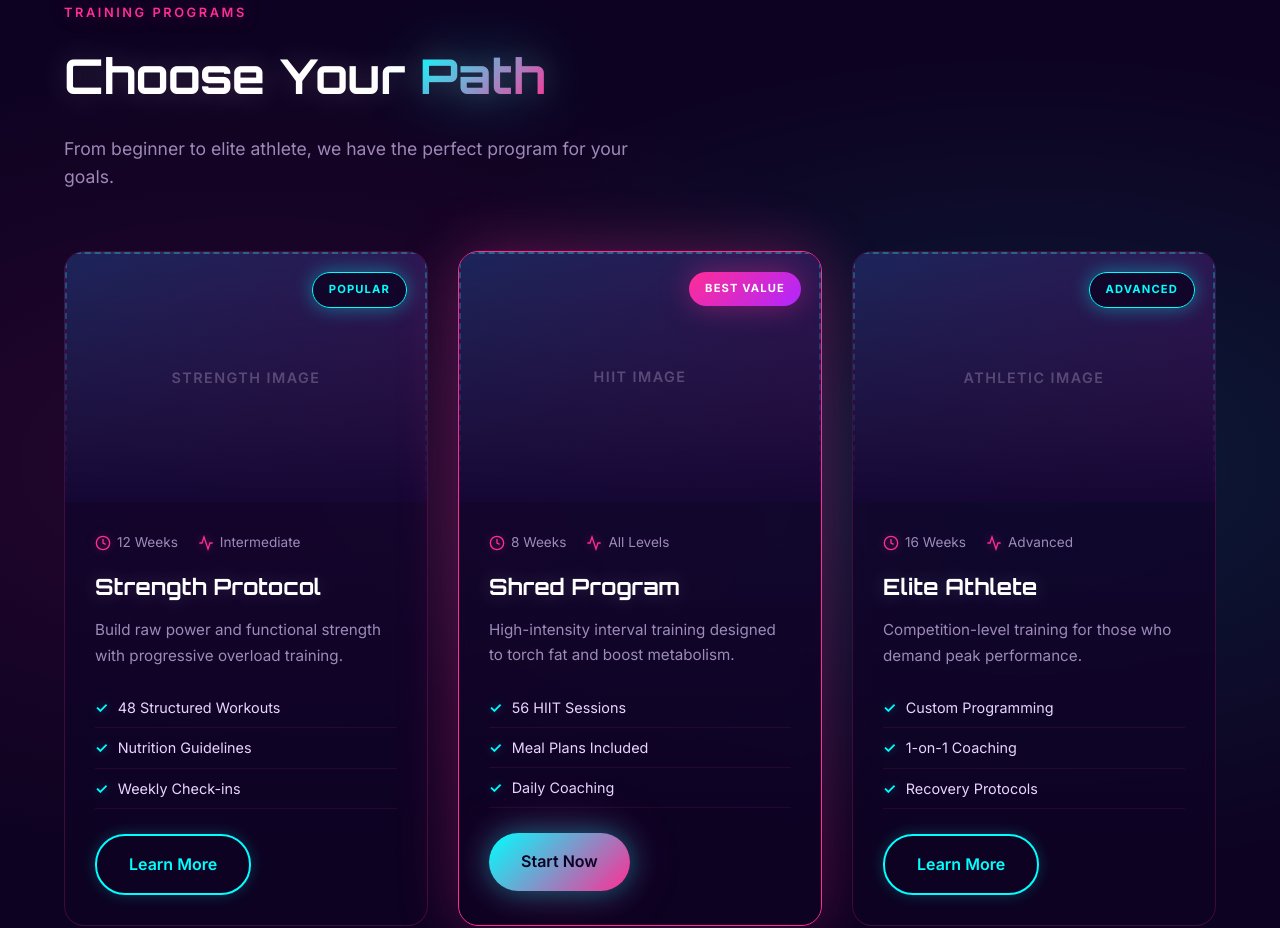
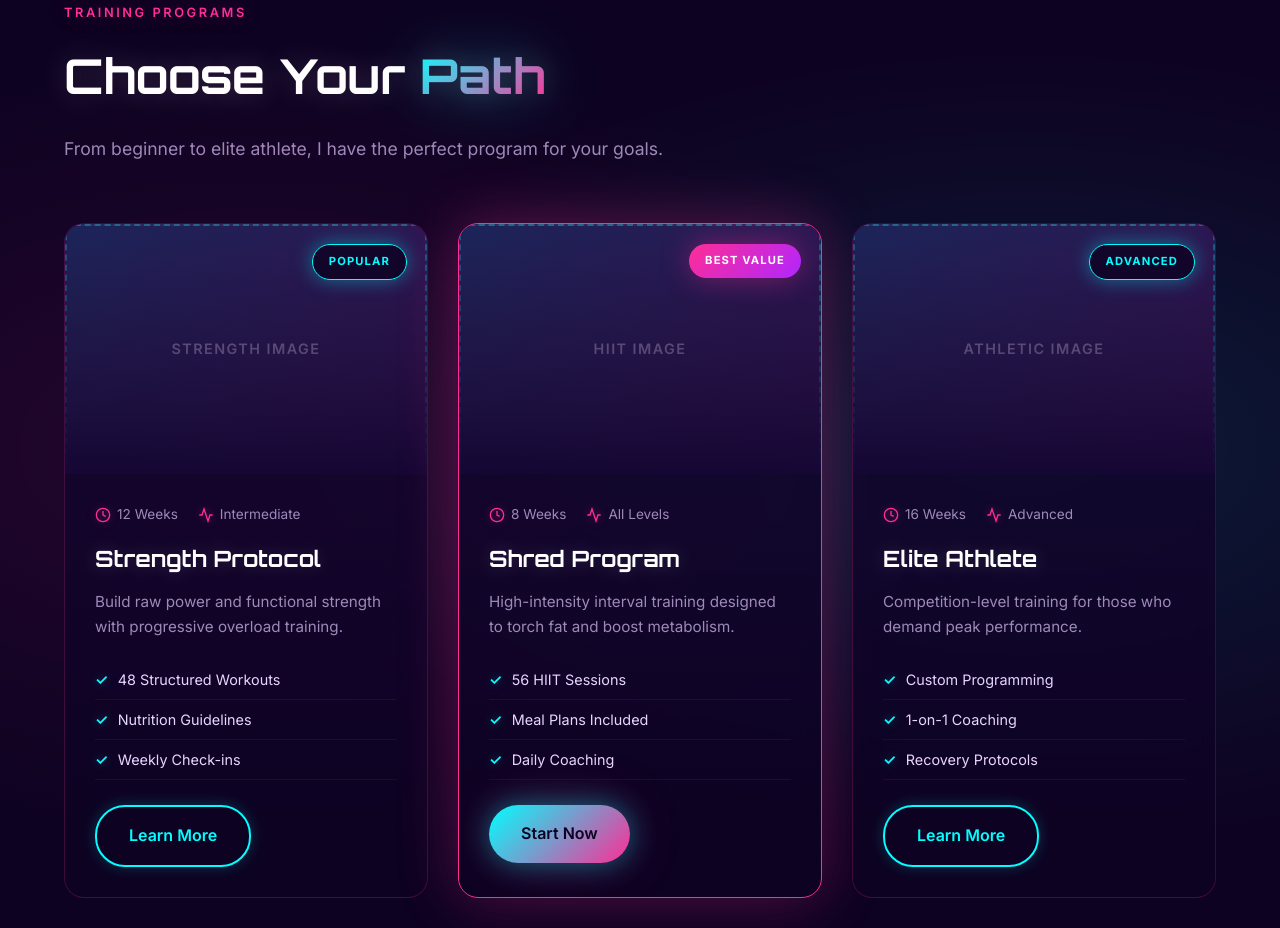
Before and after one commit to NTarver17/cyberfit, a plain HTML site: page index.html in a window 1280 px wide. Shown: the part 1412-2340 px from the top of the page. Drawn offline with Linux system fonts and the light colour scheme; animation ran at ten frames a second.

```diff
--- a/index.html
+++ b/index.html
@@ -134,7 +134,7 @@
             <div class="section-header">
                 <span class="section-tag">TRAINING PROGRAMS</span>
                 <h2 class="section-title">Choose Your <span class="gradient-text">Path</span></h2>
-                <p class="section-subtitle">From beginner to elite athlete, we have the perfect program for your goals.</p>
+                <p class="section-subtitle">From beginner to elite athlete, I have the perfect program for your goals.</p>
             </div>
             <div class="programs-grid">
                 <!-- Program 1 -->
```
